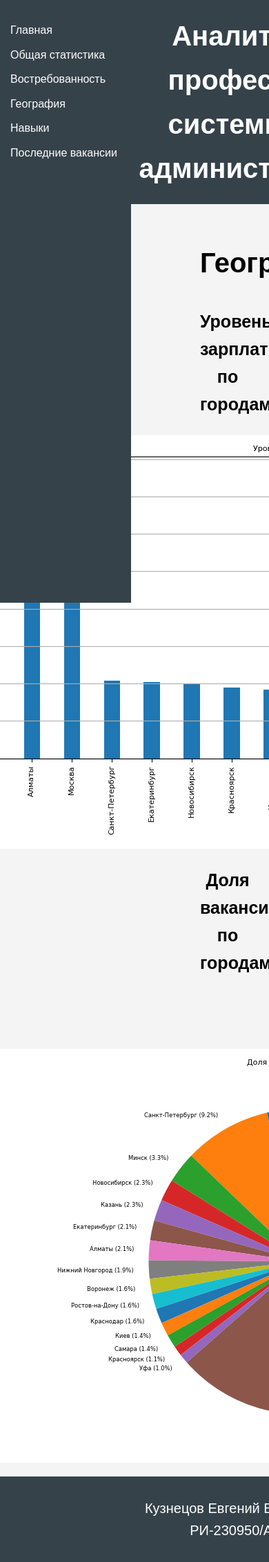
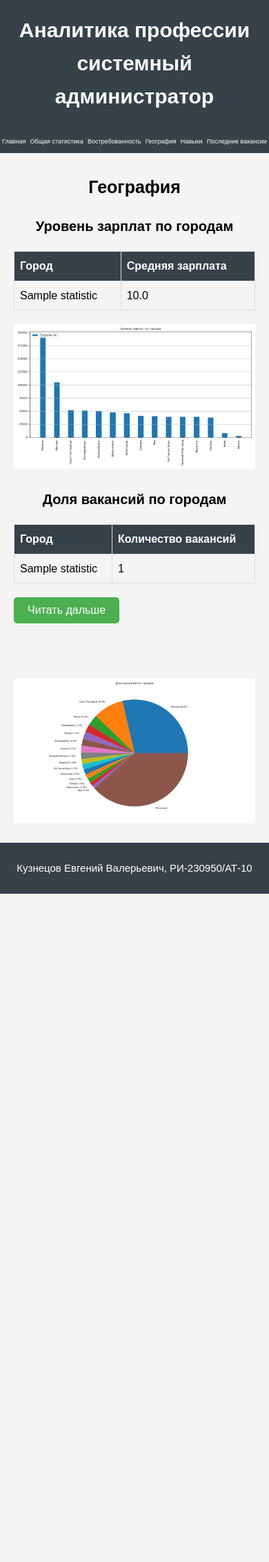
Before and after one commit to doomer6666/UlearnProjectKuznetsovAT10, a Django app: page /geography/ in a window 390 px wide; the page is wider, and only the part inside the window is pictured. Shown: that part at 69% size. After the commit the page ends 1296 px from the top of that part, so only its background shows below. Run offline with Django 5.2, Linux system fonts and the light colour scheme; tables that the repository leaves empty hold one stand-in row (values such as "Sample post").

Commit message:
adapted the layout and finalized the output of vacancies from hh.ru

```diff
--- a/analytics/static/css/style.css
+++ b/analytics/static/css/style.css
@@ -1,5 +1,3 @@
-/* analytics/static/css/style.css */
-
 /* Основные стили */
 body {
     font-family: Arial, sans-serif;
@@ -16,76 +14,80 @@ header {
     color: #ffffff;
     padding: 20px 0;
     text-align: center;
-    z-index: 1;
+    width: 100%; /* Обеспечивает 100% ширину */
+    box-sizing: border-box; /* Включаем padding в ширину */
 }
 
 header h1 {
     margin: 0;
-    font-size:40px;
-    position: relative;
-    left: 160px;
+    font-size: 40px;
 }
+
 h2 {
-    font-size:40px;
+    font-size: 40px;
     text-align: center;
 }
 
 h3 {
     text-align: center;
-    font-size:25px;
+    font-size: 25px;
 }
 
-p{
-   font-size:25px;
+p {
+    font-size: 25px;
 }
+
 /* Контейнер для навигации и основного контента */
 .container {
     display: flex;
     flex-direction: column;
-    justify-content:center;
+    justify-content: center;
     align-items: center;
-    gap:1.5em;
+    gap: 1.5em;
 }
-.row{
+
+.row {
     flex-direction: row;
 }
 
-.start{
+.start {
     align-items: flex-start;
 }
+
 /* Левое меню */
 .sidebar {
-    width: 160px; /* Увеличиваем ширину бокового меню */
-    background-color: #35424a; /* Цвет фона бокового меню */
-    padding: 15px; /* Отступы внутри бокового меню */
-    position: fixed; /* Фиксируем меню слева */
+    width: 160px;
+    background-color: #35424a;
+    padding: 15px;
+    position: fixed;
     top: 0;
     height: 100%;
     z-index: 0;
 }
 
 .sidebar ul {
-    list-style-type: none; /* Убираем маркеры списка */
-    padding: 0; /* Убираем отступы */
+    list-style-type: none;
+    padding: 0;
 }
 
 .sidebar ul li {
-    margin-bottom: 10px; /* Отступ между элементами списка */
+    margin-bottom: 10px;
 }
 
 .sidebar ul li a {
-    color: #ffffff; /* Цвет текста ссылок */
-    text-decoration: none; /* Убираем подчеркивание у ссылок */
+    color: #ffffff;
+    text-decoration: none;
 }
 
 .sidebar ul li a:hover {
-    text-decoration: underline; /* Подчеркивание при наведении */
+    text-decoration: underline;
 }
 
 /* Основной контент */
 main {
-    margin-left: 270px; /* Добавляем отступ слева, чтобы основной контент не перекрывался меню */
-    padding: 20px; /* Отступы внутри основного контента */
+    margin-left: 200px;
+    padding: 20px;
+    box-sizing: border-box; /* Включаем padding в ширину */
 }
 
 /* Подвал */
@@ -94,43 +96,44 @@ footer {
     color: #ffffff;
     text-align: center;
     padding: 10px 0;
+    width: 100%; /* Обеспечивает 100% ширину */
+    box-sizing: border-box; /* Включаем padding в ширину */
 }
 
-footer p{
+footer p {
     font-size: 20px;
-    position: relative;
-    left: 160px;
 }
 
 /* Стили для таблиц */
 table {
-    width:40%
-    border-collapse: collapse; /* Убирает двойные границы */
-    margin-bottom: 20px; /* Отступ снизу для разделения таблиц */
+    width: 100%;
+    max-width: 1000px;
+    border-collapse: collapse;
+    margin-bottom: 20px;
 }
 
 th, td {
-    border: 1px solid #dddddd; /* Граница ячеек */
-    text-align: left; /* Выравнивание текста по левому краю */
-    padding: 8px; /* Отступы внутри ячеек */
+    border: 1px solid #dddddd;
+    text-align: left;
+    padding: 8px;
 }
 
 th {
-    background-color: #35424a; /* Цвет фона заголовков таблицы */
-    color: #ffffff; /* Цвет текста заголовков таблицы */
+    background-color: #35424a;
+    color: #ffffff;
 }
 
 tr:nth-child(even) {
-    background-color: #f2f2f2; /* Цвет фона для четных строк */
+    background-color: #f2f2f2;
 }
 
 tr:hover {
-    background-color: #e0e0e0; /* Цвет фона при наведении на строку */
+    background-color: #e0e0e0;
 }
 
 .plot {
-    width:70%;
-    height:60%
+    width: 100%;
+    height: auto;
 }
 
 .hidden {
@@ -152,9 +155,8 @@ button#loadMore:hover {
     background-color: #45a049;
 }
 
-
-.loadMoreImg{
-    margin-top:5em;
+.loadMoreImg {
+    margin-top: 5em;
 }
 
 .jobs-list {
@@ -190,6 +192,67 @@ button#loadMore:hover {
     color: #000;
 }
 
-.job-item{
+.job-item {
     font-size: 20px !important;
 }
+
+/* Адаптивные стили */
+@media screen and (max-width: 768px) {
+    h1{
+        font-size:30px !important;
+    }
+
+    h2{
+        font-size:25px !important;
+        margin-top:0;
+    }
+
+    h3{
+        font-size:20px !important;
+    }
+
+    p{
+        font-size:15px !important;
+    }
+
+    nav.sidebar {
+        width: 100%;
+        height: auto;
+        position: relative !important;
+        font-size:9px;
+        padding:0;
+        padding-top:5px;
+    }
+
+    .sidebar ul {
+        display: flex;
+        justify-content: space-around;
+    }
+
+    main {
+        margin-left: 0;
+    }
+
+    .container {
+        display:block;
+    }
+
+    table{
+        width:100%;
+    }
+
+    img{
+        width:100%;
+    }
+
+    header h1, footer p {
+        left: 0;
+        text-align: center;
+    }
+
+    .job-item {
+        width: 100%;
+        max-width: none;
+        font-size:15px !important;
+    }
+}
--- a/analytics/templates/analytics/index.html
+++ b/analytics/templates/analytics/index.html
@@ -1,4 +1,3 @@
-<!-- analytics/templates/analytics/index.html -->
 {% extends "analytics/sample.html" %}
 {% load static %}
 {% block title %}Главная страница{% endblock %}
--- a/analytics/templates/analytics/sample.html
+++ b/analytics/templates/analytics/sample.html
@@ -3,6 +3,7 @@
 <html lang="ru">
 <head>
     <meta charset="UTF-8">
+    <meta name="viewport" content="width=device-width, initial-scale=1.0">
     <title>{% block title %}Мой проект{% endblock %}</title>
     <link rel="icon" type="image/x-icon" href="{% static 'favicon.ico' %}">
     <link rel="stylesheet" href="{% static 'css/style.css' %}"> <!-- Подключение стилей -->
--- a/analytics/views.py
+++ b/analytics/views.py
@@ -103,6 +103,30 @@ def clean_description(description):
     return cleantext.strip()
 
 
+async def fetch_details(session, url):
+    async with session.get(url) as response:
+        return await response.json()
+
+def format_date(date_str):
+    date_obj = datetime.fromisoformat(date_str.replace('Z', '+00:00'))
+    return date_obj.strftime('%d-%m-%Y, %H:%M')
+
+def clean_description(description):
+    # Удаляем все <p> теги
+    cleanr = re.compile('<p>')
+    cleantext = re.sub(cleanr, '', description)
+    cleantext = re.sub(r'\s+', ' ', cleantext)
+    return cleantext.strip()
+
+def format_salary(salary_from, salary_to, currency):
+    if salary_from and salary_to:
+        return f"от {salary_from:,} до {salary_to:,} {currency}".replace(",", " ")
+    elif salary_from:
+        return f"от {salary_from:,} {currency}".replace(",", " ")
+    elif salary_to:
+        return f"до {salary_to:,} {currency}".replace(",", " ")
+    return "Не указано"
+
 async def get_recent_jobs(profession_queries):
     url = 'https://api.hh.ru/vacancies'
     params = {
@@ -127,13 +151,14 @@ async def get_recent_jobs(profession_queries):
         details = await asyncio.gather(*tasks)
         for detail_data in details:
             salary_from = detail_data['salary']['from'] if detail_data.get('salary') else None
+            salary_to = detail_data['salary']['to'] if detail_data.get('salary') else None
             currency = detail_data['salary']['currency'] if detail_data.get('salary') else 'RUR'
-            salary_in_rub = f"{salary_from} {currency}" if salary_from else 'Не указано'
+            formatted_salary = format_salary(salary_from, salary_to, currency)
 
             job = {
                 'name': detail_data['name'],
                 'company': detail_data['employer']['name'] if detail_data.get('employer') else 'Не указано',
-                'salary': salary_in_rub,
+                'salary': formatted_salary,
                 'region': detail_data['area']['name'],
                 'published_at': format_date(detail_data['published_at']),
                 'description': clean_description(detail_data.get('description', 'Нет описания')),
@@ -144,7 +169,6 @@ async def get_recent_jobs(profession_queries):
     unique_jobs = {(job['name'], job['company']): job for job in jobs}.values()
     return list(unique_jobs)
 
-
 async def latest_vacancies(request):
     profession_queries = [
         'Системный администратор', 'system admin', 'сисадмин', 'сис админ',
```
